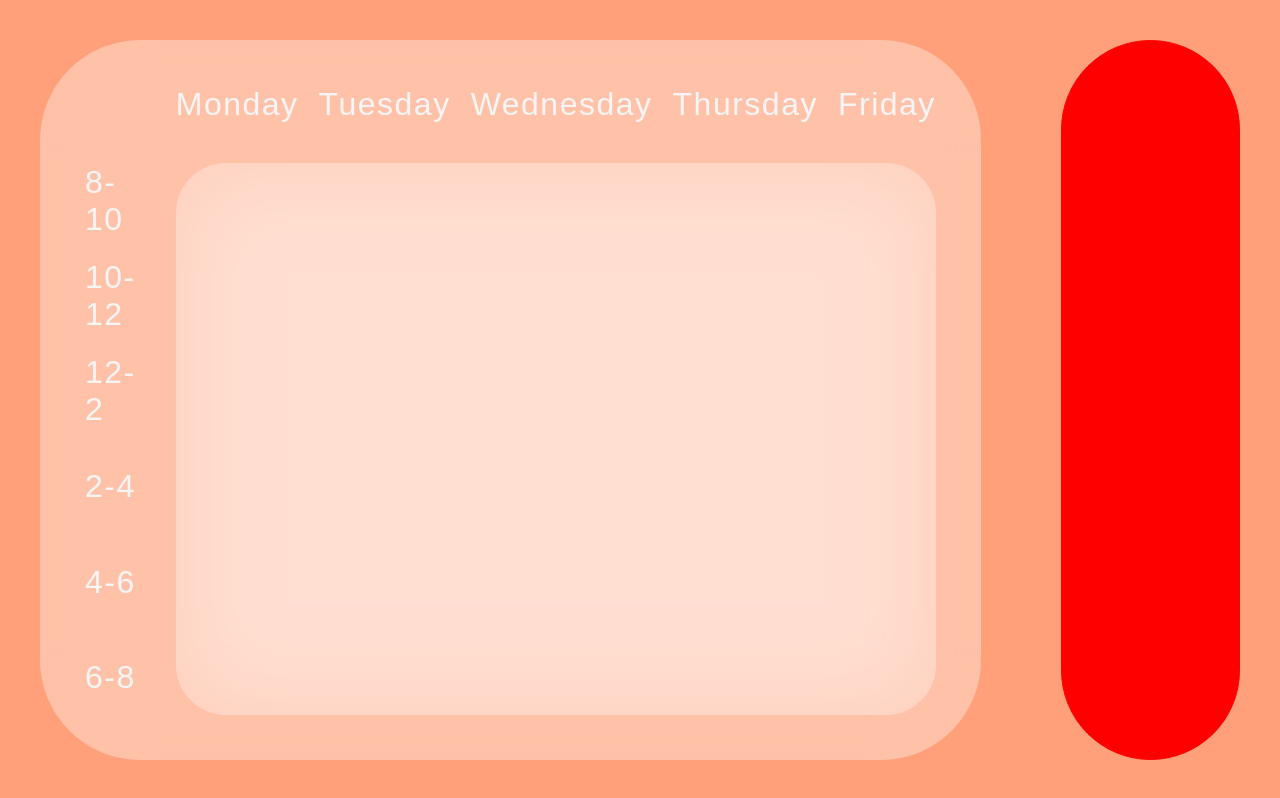
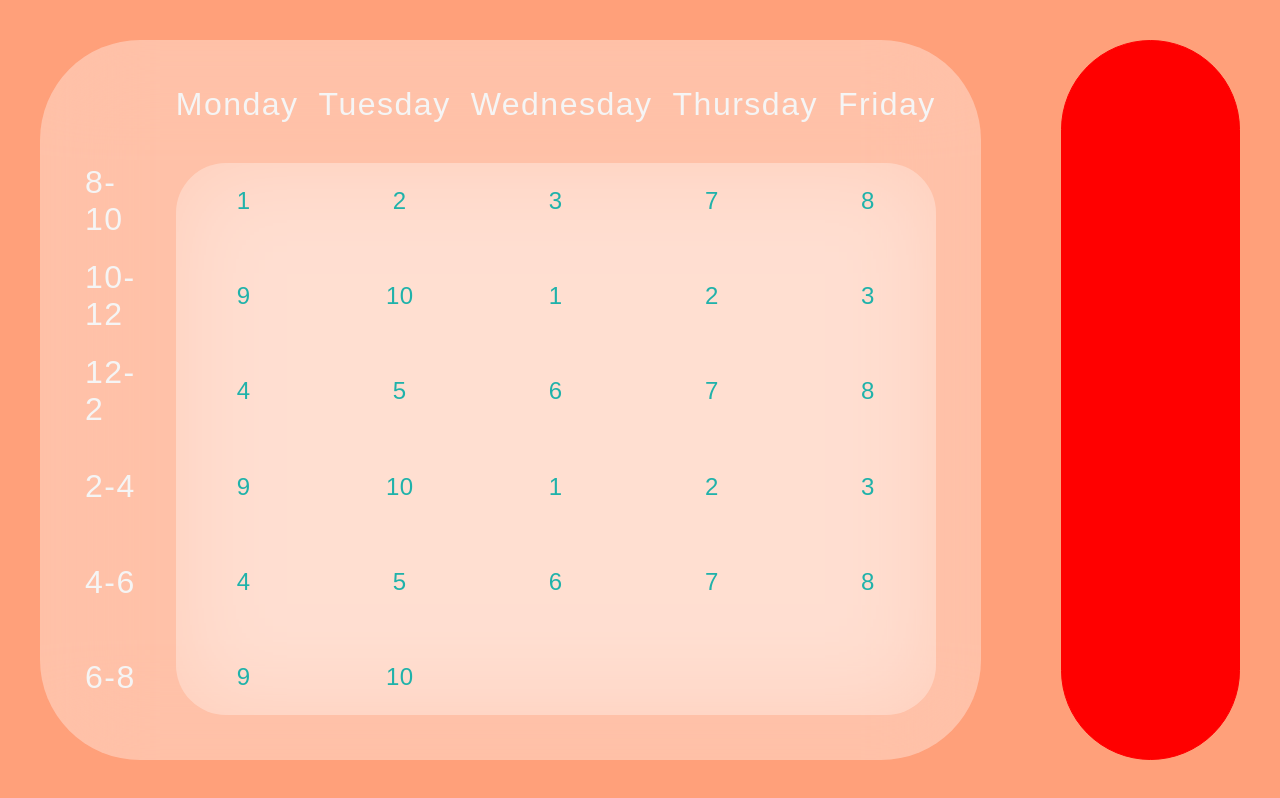
Before and after one commit to nyestemiki/Timetable-frontend, a React (Create React App) app: page / in a window 1280 px wide. Built offline with nearby package versions, Linux system fonts and the light colour scheme.

Commit message:
Responsive design improvements

```diff
--- a/src/components/App.js
+++ b/src/components/App.js
@@ -17,8 +17,13 @@ const MainScreen = styled.div`
 		margin-left: auto;
 	}
 
+	/* Half-desktop */
+	@media screen and (max-width: 1000px) {
+		grid-template-columns: 1fr;
+	}
+
 	/* Mobile */
-	@media screen and (max-width: 1000px) {
+	@media screen and (max-width: 850px) {
 		grid-template-columns: 1fr;
 	}
 `;
--- a/src/components/Timetable.js
+++ b/src/components/Timetable.js
@@ -21,7 +21,36 @@ export default class Timetable extends Component {
                     <div>6-8</div>
                 </TableTimes>
                 <TableContent>
+                    <div>1</div>
+                    <div>2</div>
+                    <div>3</div>
 
+                    <div>7</div>
+                    <div>8</div>
+                    <div>9</div>
+                    <div>10</div>
+
+                    <div>1</div>
+                    <div>2</div>
+                    <div>3</div>
+                    <div>4</div>
+                    <div>5</div>
+                    <div>6</div>
+                    <div>7</div>
+                    <div>8</div>
+                    <div>9</div>
+                    <div>10</div>
+
+                    <div>1</div>
+                    <div>2</div>
+                    <div>3</div>
+                    <div>4</div>
+                    <div>5</div>
+                    <div>6</div>
+                    <div>7</div>
+                    <div>8</div>
+                    <div>9</div>
+                    <div>10</div>
                 </TableContent>
             </TimetableStyle>
         )
--- a/src/components/styles/TimetableStyles.js
+++ b/src/components/styles/TimetableStyles.js
@@ -19,12 +19,22 @@ const TimetableStyle = styled.div`
         "time content content content content content"
     ;
 
-    /* Mobile */
+    /* Half-desktop */
 	@media screen and (max-width: 1000px) {
         border-radius: 0;
         margin: 0;
         padding: 10px;
         height: 100vh;
+        width: 100vw;
+    }
+
+    /* Mobile */
+	@media screen and (max-width: 850px) {
+        border-radius: 0;
+        margin: 0;
+        padding: 10px;
+        height: 100vh;
+        width: 100vw;
 	}
 `;
 
@@ -47,10 +57,16 @@ const TableHeader = styled.div`
     font-family: sans-serif;
     letter-spacing: 1.5px;
 
-    /* Mobile */
+    /* Half-desktop */
 	@media screen and (max-width: 1000px) {
         margin: 0;
-        font-size: 1.2rem;
+        font-size: 1rem;
+	}
+
+    /* Mobile */
+	@media screen and (max-width: 850px) {
+        margin: 0;
+        font-size: .5rem;
 	}
 `;
 
@@ -74,10 +90,16 @@ const TableTimes = styled.div`
     font-family: sans-serif;
     letter-spacing: 1.5px;
 
-    /* Mobile */
+    /* Half-desktop */
 	@media screen and (max-width: 1000px) {
         margin: 0;
-        font-size: 1.2rem;
+        font-size: 1rem;
+    }
+
+    /* Mobile */
+	@media screen and (max-width: 850px) {
+        margin: 0;
+        font-size: .5rem;
 	}
 `;
 
@@ -107,9 +129,20 @@ const TableContent = styled.div`
     font-family: sans-serif;
     letter-spacing: .5px;
 
+    /* Half-desktop */
+	@media screen and (max-width: 1000px) {
+        margin: 0;
+        height: 100%;
+        font-size: .75rem;
+        grid-gap: 10px;
+    }
+
     /* Mobile */
-	@media screen and (max-width: 1000px) {
-        font-size: .8rem;
+	@media screen and (max-width: 850px) {
+        margin: 0;
+        height: 100%;
+        font-size: .35rem;
+        grid-gap: 5px;
 	}
 `;
 
```
